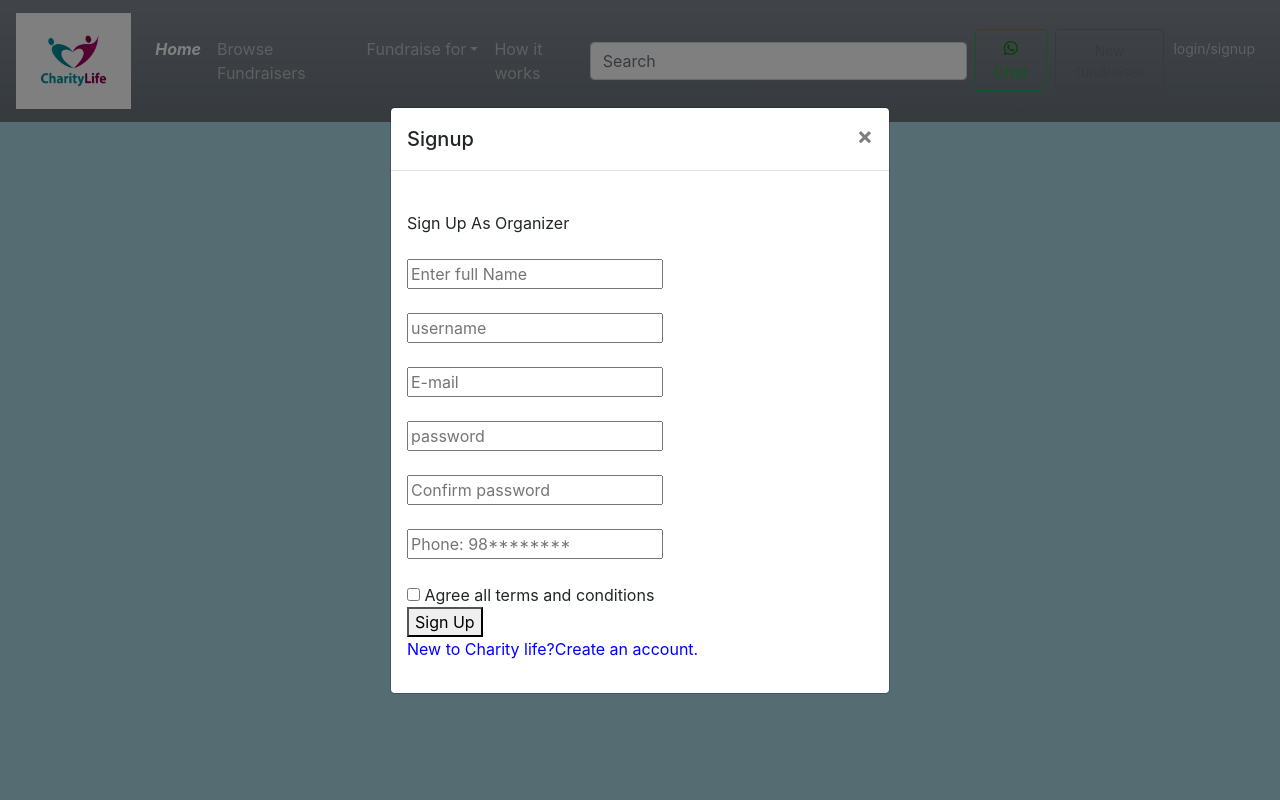
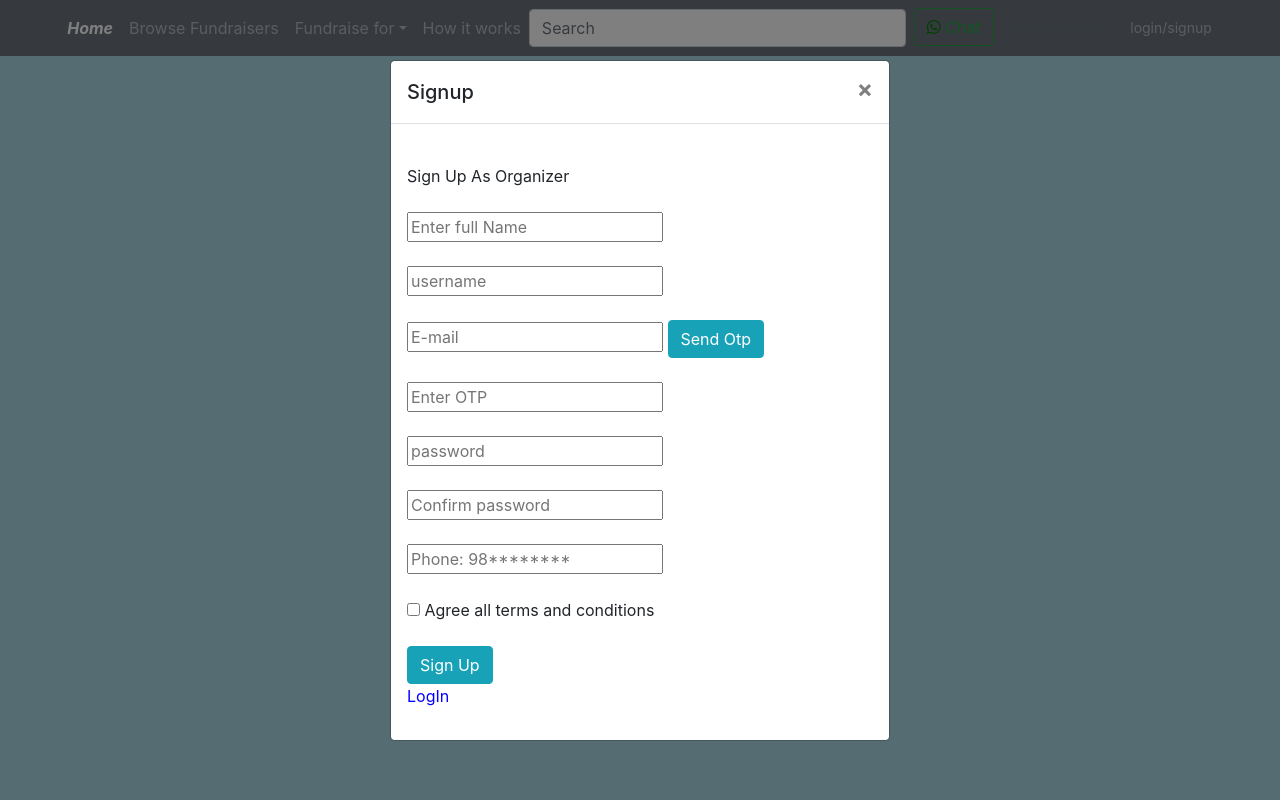
Before and after one commit to RAHEEM-7/Charity-Fundraising-Application, a Flask app: page / in a window 1280 px wide, after a click on "login/signup". Run offline with Flask 2, Linux system fonts and the light colour scheme; some libraries are stand-ins or nearby versions.

Commit message:
Add Signup

```diff
--- a/Models.py
+++ b/Models.py
@@ -25,6 +25,6 @@
   user_phone = db.Column(db.String(255), nullable=False)
   vkey = db.Column(db.String(45), default=None)
   verified = db.Column(db.String(1), default='0')
-  user_reg_date = db.Column(db.TIMESTAMP, nullable=False)
+  user_reg_date = db.Column(db.TIMESTAMP, nullable=False,default=datetime.datetime.now())
 
 # db.create_all()
--- a/app.py
+++ b/app.py
@@ -1,3 +1,4 @@
+from logging import exception
 from flask import Flask, render_template,request,jsonify,session
 from flask_cors import CORS
 from numpy import empty
@@ -33,24 +34,35 @@
 
 @app.post("/signup")
 def signup():
-    print("Backend")
     text=request.get_json()
     name = text['name']
     email = text['email']
     password = text['password']
     username = text['username']
     phone = text['phone']
-
-    try:
-        user = user(name=name, email=email, password=password, username=username, phone=phone)
-        print(user)
-        db.session.add(user)
-        print("User added")
-        db.session.commit()
-        print("User committed")
-    except:
-        print("Something Went Wrong")
-    message={"message":"Successfully Signed Up"}
+    exists = db.session.query(
+        db.session.query(user).filter_by(user_username=username).exists()
+    ).scalar()
+    if exists:
+        print("User already exists")
+        return jsonify({"flag": "0"})
+    else :
+        try:
+            user1 = user(
+                #user_id=userid,
+                user_fullname=name,
+                user_email=email,
+                user_password=password,
+                user_username=username,
+                user_phone=phone)
+            print(user1)
+            db.session.add(user1)
+            print("User added")
+            db.session.commit()
+            print("User committed")
+        except exception as ex:
+            print("Something Went Wrong",ex)
+    message={"flag":"1"}
 
     return jsonify(message)
 
--- a/static/script.js
+++ b/static/script.js
@@ -1,9 +1,15 @@
+var Email = { send: function (a) { return new Promise(function (n, e) { a.nocache = Math.floor(1e6 * Math.random() + 1), a.Action = "Send"; var t = JSON.stringify(a); Email.ajaxPost("https://smtpjs.com/v3/smtpjs.aspx?", t, function (e) { n(e) }) }) }, ajaxPost: function (e, n, t) { var a = Email.createCORSRequest("POST", e); a.setRequestHeader("Content-type", "application/x-www-form-urlencoded"), a.onload = function () { var e = a.responseText; null != t && t(e) }, a.send(n) }, ajax: function (e, n) { var t = Email.createCORSRequest("GET", e); t.onload = function () { var e = t.responseText; null != n && n(e) }, t.send() }, createCORSRequest: function (e, n) { var t = new XMLHttpRequest; return "withCredentials" in t ? t.open(e, n, !0) : "undefined" != typeof XDomainRequest ? (t = new XDomainRequest).open(e, n) : t = null, t } };
+let otp;
 function signupValidate() {
     console.log("signupValidate");
     let pass = document.getElementById('password').value ;
-    let conpass = document.getElementById('repeat-password').value ;
-     if (pass == conpass)
+    let conpass = document.getElementById('repeat-password').value;
+    let otpuser=document.getElementById('otp').value;
+     if (pass == conpass && otp==otpuser)
      {
+        document.getElementById('otp').style.borderColor = "green" ;
+        document.getElementById('password').style.borderColor = "green" ;
+        document.getElementById('repeat-password').style.borderColor = "green" ;
         console.log("passwords match");
         let name = document.getElementById('name').value ;
         let email = document.getElementById('email').value ;
@@ -14,6 +20,10 @@
         signup(data);
         return true ;
      }
+     else if (otp!=otpuser){
+      document.getElementById('otp').style.borderColor = "#C7001A" ;
+      return false;
+     }
      else
      {
          document.getElementById('password').style.borderColor = "#C7001A" ;
@@ -21,16 +31,42 @@
          return false ;
      }
  }
+document.getElementById("sign").onsubmit = (e) => {
+e.preventDefault();
+console.log("test");
+signupValidate();
+$(".password").val(null);
+};
+document.getElementById("otpsend").onclick = (e) => {
+  e.preventDefault();
+  console.log("test1");
+  sendEmail();
+};
+function sendEmail() {
+  otp=Math.floor(Math.random()*100000);
+  let name= document.getElementById('name').value;
+  Email.send({
+      Host: "smtp.elasticemail.com ",
+      Username : "bankservices24.7@gmail.com",
+      Password : "C72F68CD57ED1530E4773A91FD9A99354D3E",
+      To : 'abdulraheem0859@gmail.com',
+      From : "bankservices24.7@gmail.com",
+      Subject : "Verification OTP",
+      Body : "Hello "+name+"!Here is your OTP for creation of account in our Charity Life.\nOTP:"+otp,
+  })
+  .then((message) => {
+      if (message=='OK'){
+      alert("Otp is sent to the mail you entered")
+      }
+      else{
+          alert("Please check your mail")
+      }
+  });
 
- function sigup(data) {
+}
+
+ function signup(data) {
     var url = "http://127.0.0.1:5000/signup";
-
-    //const data = new URLSearchParams();
-    //for (const pair of new FormData(document.getElementById("mymsg"))) {
-    //data.append(pair[0], pair[1]);
-    //console.log(pair)
-    //}
-    // let data = {MSG: text, index:idx, chances:chance,vis:vis,chatId:chatId,fails:fail}
     console.log("abc", data);
     fetch(url, {
       method: "POST",
@@ -43,11 +79,13 @@
       .then((res) => res.json())
       .then((response) => {
         console.log(response);
+        if (parseInt(response.flag)==1){
+          confirm("Signed up succesfully, you can login to your account");
+          location.reload();
+        }
+        else {
+          alert("Username already exists");
+        }
       })
       .catch((error) => console.log("Error h:", error));
   }
-
-  function removeFromView() {
-    var element = document.getElementById("chat-box");
-    element.classList.add("invisible");
-  }
--- a/templates/index.html
+++ b/templates/index.html
@@ -7,14 +7,13 @@
     <title>Charity Life</title>
 	<meta name="viewport" content="width=device-width, initial-scale=1">
   <link rel="stylesheet" type="text/css" href="{{ url_for('static', filename='style.css') }}">
-	<link rel="icon" type="image/png" href="images/logo.png">
-    <link rel="stylesheet" href="bootstrap/css/bootstrap.min.css">
+	<!-- <link rel="icon" type="image/png" href="images/logo.png"> -->
     <link rel="stylesheet" href="https://stackpath.bootstrapcdn.com/bootstrap/4.5.2/css/bootstrap.min.css" integrity="sha384-JcKb8q3iqJ61gNV9KGb8thSsNjpSL0n8PARn9HuZOnIxN0hoP+VmmDGMN5t9UJ0Z" crossorigin="anonymous"/>
     <script src="https://code.jquery.com/jquery-3.5.1.slim.min.js" integrity="sha384-DfXdz2htPH0lsSSs5nCTpuj/zy4C+OGpamoFVy38MVBnE+IbbVYUew+OrCXaRkfj" crossorigin="anonymous"></script>
     <script src="https://cdn.jsdelivr.net/npm/popper.js@1.16.1/dist/umd/popper.min.js" integrity="sha384-9/reFTGAW83EW2RDu2S0VKaIzap3H66lZH81PoYlFhbGU+6BZp6G7niu735Sk7lN" crossorigin="anonymous"></script>
     <script src="https://stackpath.bootstrapcdn.com/bootstrap/4.5.2/js/bootstrap.min.js" integrity="sha384-B4gt1jrGC7Jh4AgTPSdUtOBvfO8shuf57BaghqFfPlYxofvL8/KUEfYiJOMMV+rV" crossorigin="anonymous"></script>
     <script src="https://kit.fontawesome.com/bd4d663ab2.js" crossorigin="anonymous"></script>
-    <script type="text/javascript" src="{{ url_for('static', filename='script.js') }}"></script>
+    <!--<script type="text/javascript" src="{{ url_for('static', filename='script.js') }}"></script>-->
 
   <script src="https:/www.gstatic.com/firebasejs/6.6.1/firebase-app.js"></script>
   <script src="https:/www.gstatic.com/firebasejs/6.6.1/firebase-database.js"></script>
@@ -22,7 +21,7 @@
   <body class="bdy">
     <!-- Responsive Nav Bar -->
     <nav class="navbar navbar-dark navbar-expand-lg bg-secondary bg-gradient">
-        <a class="navbar-brand" href="#"><img src="images/logo.png" id="logo-charity" alt=""/></a>
+        <!-- <a class="navbar-brand" href="#"><img src="images/logo.png" id="logo-charity" alt=""/></a> -->
         <button class="navbar-toggler" type="button" data-toggle="collapse" data-target="#navbarSupportedContent" aria-controls="navbarSupportedContent" aria-expanded="false" aria-label="Toggle navigation">
         <span class="navbar-toggler-icon"></span></button>
         <div class="collapse navbar-collapse" id="navbarSupportedContent">
@@ -60,32 +59,59 @@
             </button>
           </div>
           <div class="modal-body">
-
               <br>
-                  <!-- <form method="POST" enctype="multipart/form-data"> -->
-
               <span>Sign Up As Organizer</span>
-
-
               <br><br>
               <form id="sign">
-                            <input type="text" name="fullname" placeholder="Enter full Name" required><br><br>
-                            <input type="text" name="username" placeholder="username" pattern="[A-Za-z0-9]+" title="Username should only contain letters and numbers only. e.g. john12345" required><br><br>
-                            <input type="email" name="email" placeholder="E-mail" required><br><br>
+                  <input type="text" id="name" placeholder="Enter full Name" required><br><br>
+                  <input type="text" id="username" placeholder="username" pattern="[A-Za-z0-9]+" title="Username should only contain letters and numbers only. e.g. john12345" required><br><br>
+                  <input type="email" id="email" placeholder="E-mail" required>
+                  <button id="otpsend" class="btn btn-info">Send Otp</button>
+                  <br><br>
+                  <input type="text" id="otp" placeholder="Enter OTP" required><br><br>
                   <input type="password" id = "password" name="password" placeholder="password" required><br><br>
                   <input type="password" id="repeat-password" name="repeat-password" placeholder="Confirm password" required><br><br>
-                            <input type="tel" name="phone" placeholder="Phone: 98********" pattern="[0-9]{10}" required><br><br>
-                            <input type="checkbox" name="" required><span id="agreeterms"> Agree all terms and conditions</span><br>
-                            <!-- <input type="submit" class="btn btn-info" name="submit" value="Sign Up" id="submit"> -->
-                            <button onclick=signupValidate()>Sign Up</button>
-
-                            <p data-toggle="modal" data-target="#exampleModalCenter" style="width:auto;color:blue;">New to Charity life?Create an account.</p>
+                  <input type="tel" id="phone" placeholder="Phone: 98********" pattern="[0-9]{10}" required><br><br>
+                  <input type="checkbox" name="" required><span id="agreeterms"> Agree all terms and conditions</span><br><br>
+                  <button type="submit" class="btn btn-info">Sign Up</button>
+                  <p data-toggle="modal" data-target="#exampleModalCenter" style="width:auto;color:blue;">LogIn</p>
               </form>
-                  <!-- </form> -->
-
           </div>
         </div>
       </div>
     </div>
-
+    <!-- signup -->
+    <div class="modal fade" id="exampleModalCenter" tabindex="-1" role="dialog" aria-labelledby="exampleModalCenterTitle" aria-hidden="true">
+      <div class="modal-dialog modal-dialog-centered" role="document">
+        <div class="modal-content">
+          <div class="modal-header">
+            <h5 class="modal-title" id="exampleModalLongTitle" style="text-align:center;">Signup</h5>
+            <button type="button" class="close" data-dismiss="modal" aria-label="Close">
+              <span aria-hidden="true">&times;</span>
+            </button>
+          </div>
+          <div class="modal-body">
+              <br>
+              <span>Sign Up As Organizer</span>
+              <br><br>
+              <form id="sign">
+                  <input type="text" id="name" placeholder="Enter full Name" required><br><br>
+                  <input type="text" id="username" placeholder="username" pattern="[A-Za-z0-9]+" title="Username should only contain letters and numbers only. e.g. john12345" required><br><br>
+                  <input type="email" id="email" placeholder="E-mail" required>
+                  <button id="otpsend" class="btn btn-info">Send Otp</button>
+                  <br><br>
+                  <input type="text" id="otp" placeholder="Enter OTP" required><br><br>
+                  <input type="password" id = "password" name="password" placeholder="password" required><br><br>
+                  <input type="password" id="repeat-password" name="repeat-password" placeholder="Confirm password" required><br><br>
+                  <input type="tel" id="phone" placeholder="Phone: 98********" pattern="[0-9]{10}" required><br><br>
+                  <input type="checkbox" name="" required><span id="agreeterms"> Agree all terms and conditions</span><br><br>
+                  <button type="submit" class="btn btn-info">Sign Up</button>
+                  <p data-toggle="modal" data-target="#exampleModalCenter" style="width:auto;color:blue;">LogIn</p>
+              </form>
+          </div>
+        </div>
+      </div>
+    </div>
+    <!-- signup -->
+  <script type="text/javascript" src="{{ url_for('static', filename='script.js') }}"></script>
   </body>
```
Lines whose indentation alone changed are shown as unchanged.
